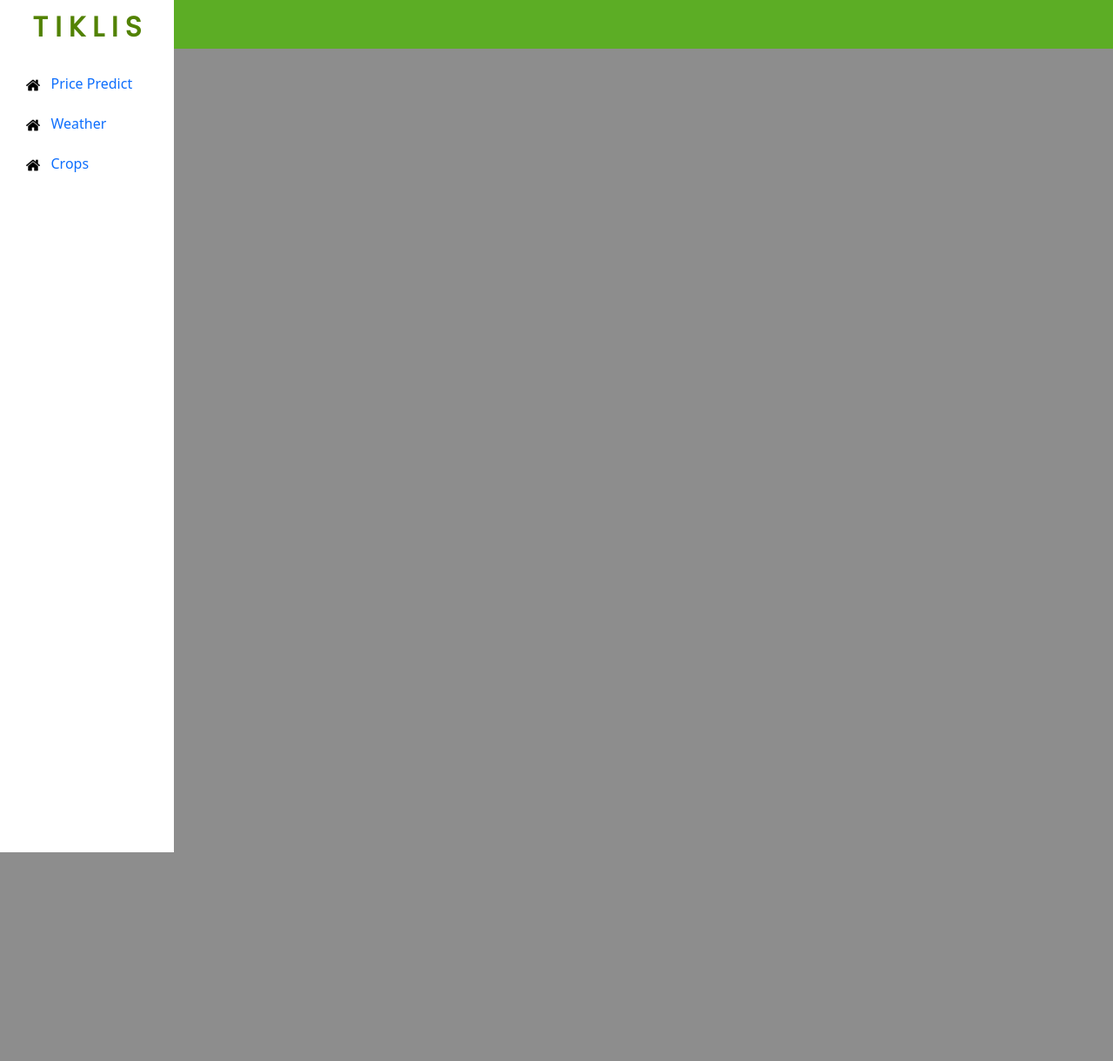
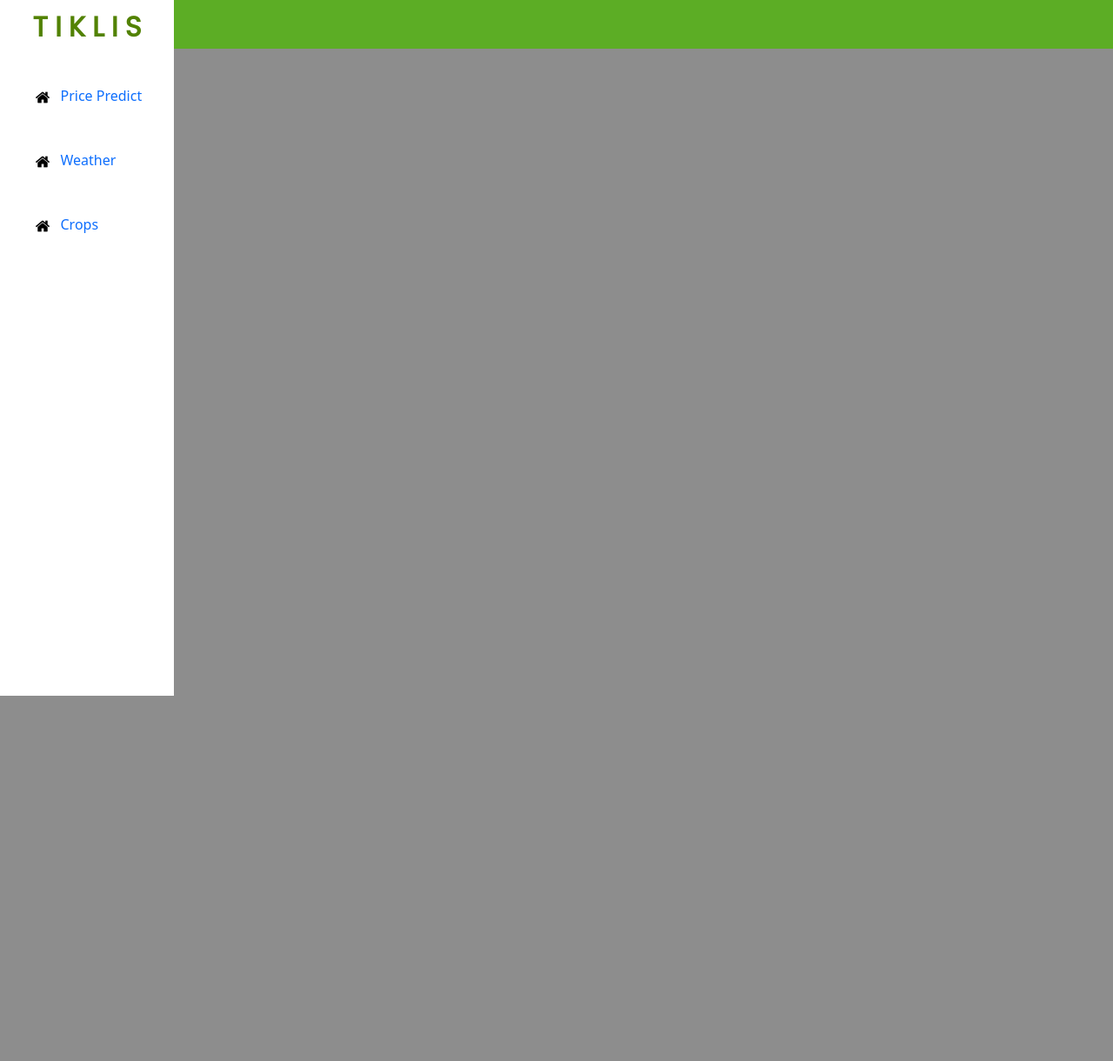
Before and after one commit to ellement95/Crop-Prediction, a Django app: page /home/ in a window 1280 px wide. Shown: the top 1220 px of the page at 87% size. After the commit the page ends 800 px from the top, so only its background shows below. Run offline with Django 4.2, Linux system fonts and the light colour scheme; some libraries are stand-ins or nearby versions.

Commit message:
add icon

```diff
--- a/Tiklis/test_project/main/static/stylee.css
+++ b/Tiklis/test_project/main/static/stylee.css
@@ -21,6 +21,8 @@ body{
     z-index: 1;
     padding: 6px 12px 20px 16px;
     height: 980px;
+    overflow-x: hidden;
+    position: fixed;
 }
 
 .content{
@@ -31,7 +33,7 @@ span.logo{
     display:flex;
     padding: 6px 12px 20px 16px;
     font-family:'Poppins';
-    font-weight: bold;
+    font-weight: 800;
     color: #528203;
     letter-spacing: 8px;
     width: 100%;
@@ -45,5 +47,17 @@ h1.fs-4{
 
 .list-unstyled.px-2 li {
     margin-bottom: 10px;
-    padding: 6px;
+    padding: 12px 1px;
+    white-space: nowrap;
   }
+
+
+.sidebar li.active{
+    background: #528203;
+    border-radius: 8px;
+}
+/* On smaller screens, where height is less than 450px, change the style of the sidebar (less padding and a smaller font size) */
+@media screen and (max-height: 450px) {
+    .sidenav {padding-top: 15px;}
+    .sidenav a {font-size: 18px;}
+  }
--- a/Tiklis/test_project/main/templates/main/base.html
+++ b/Tiklis/test_project/main/templates/main/base.html
@@ -2,6 +2,7 @@
 <!DOCTYPE html>
 <html>
     <head>
+        <link rel="shortcut icon" type="image/svg" href="{% static 'icons/seedling-solid.svg' %}" >
         <meta charset="utf-8">
         <meta name="viewport" content="width=device-width, initial-scale=1, shrink-to-fit=no">
         <link href="https://fonts.googleapis.com/css?family=Poppins" rel="stylesheet">
@@ -25,9 +26,9 @@
                 </div>
                 <!-- Menu -->
                 <ul class = "list-unstyled px-2">
-                <li class ="menu-item"><a href="#" class="text-decoration-none"><img src="{% static 'icons/house-logo-16x16.png' %}">&nbsp;&nbsp;&nbsp;Price Predict </a></li>
-                <li class ="menu-item"><a href="#" class="text-decoration-none"><img src="{% static 'icons/house-logo-16x16.png' %}">&nbsp;&nbsp;&nbsp;Weather </a></li>
-                <li class ="menu-item"><a href="#" class="text-decoration-none"><img src="{% static 'icons/house-logo-16x16.png' %}">&nbsp;&nbsp;&nbsp;Crops </a></li>
+                <li class ="menu-item"><a href="#" class="text-decoration-none px-3 py-2 d-block"><img src="{% static 'icons/house-logo-16x16.png' %}">&nbsp;&nbsp;&nbsp;Price Predict </a></li>
+                <li class ="menu-item"><a href="#" class="text-decoration-none px-3 py-2 d-block"><img src="{% static 'icons/house-logo-16x16.png' %}">&nbsp;&nbsp;&nbsp;Weather </a></li>
+                <li class ="menu-item"><a href="#" class="text-decoration-none px-3 py-2 d-block"><img src="{% static 'icons/house-logo-16x16.png' %}">&nbsp;&nbsp;&nbsp;Crops </a></li>
                 </ul>
             </div>
         </div>
```
Also changed, not shown: Tiklis/test_project/main/static/styles.css (+7 -11 lines), Tiklis/test_project/main/static/icons/seedling-solid.svg (added).
